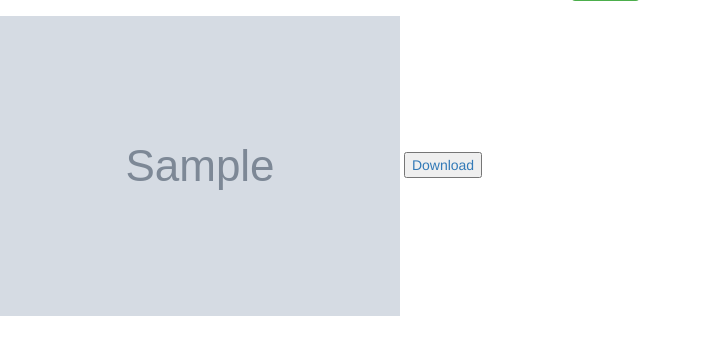
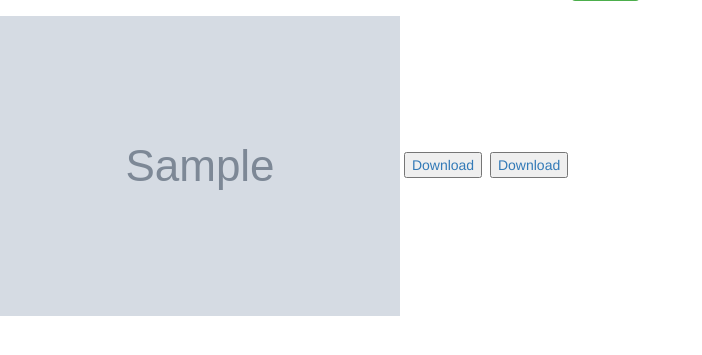
Before and after one commit to Dinesh1102/Manual-Data-Annotator-and-Mask-Generator, a Flask app: template templates/all_wmask.html in a window 1280 px wide. Shown: the part 424-779 px from the top of the page, without its empty margins (0-702 px from the left). Run offline with Flask 3, Linux system fonts and the light colour scheme; the template is opened without the code that fills it: most values are stand-ins (such as "Sample title", 1, 10 or a date in 2020); grey boxes marked "Sample" are stand-in pictures; some libraries are stand-ins or nearby versions.

Commit message:
Update all_wmask.html

```diff
--- a/templates/all_wmask.html
+++ b/templates/all_wmask.html
@@ -37,8 +37,13 @@
 {%if filename %}
 <a href="{{url_for('display_image_all_wmask',filename=filename)}}" download="">
  <img src="{{url_for('display_image_all_wmask',filename=filename)}}" alt="">
+
  <button>Download</button>
 </a>
+<a href="{{url_for('display_image_all_wmask_res',filename=filename)}}" download="">
+  <img src="{{url_for('display_image_all_wmask_res',filename=filename)}}" alt="">
+  <button>Download</button>
+ </a>
 {%endif%}
 <script>
   const canvas = document.getElementById("canvas");
```
